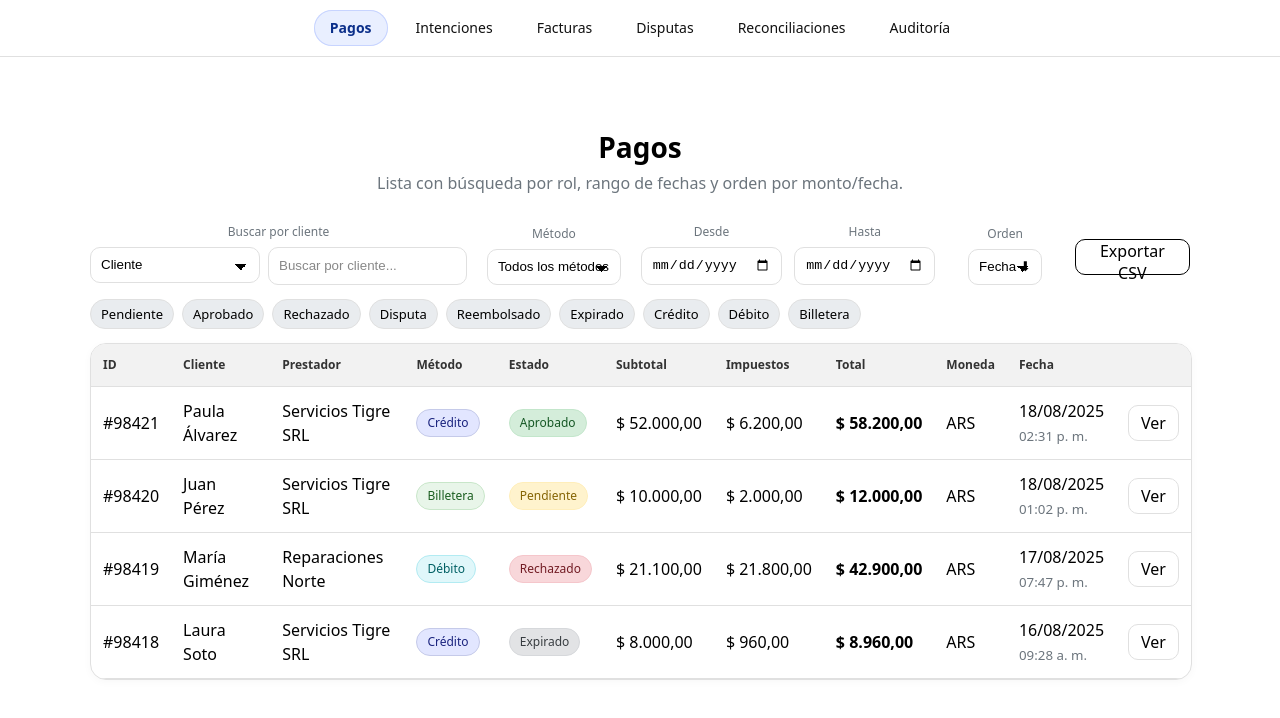
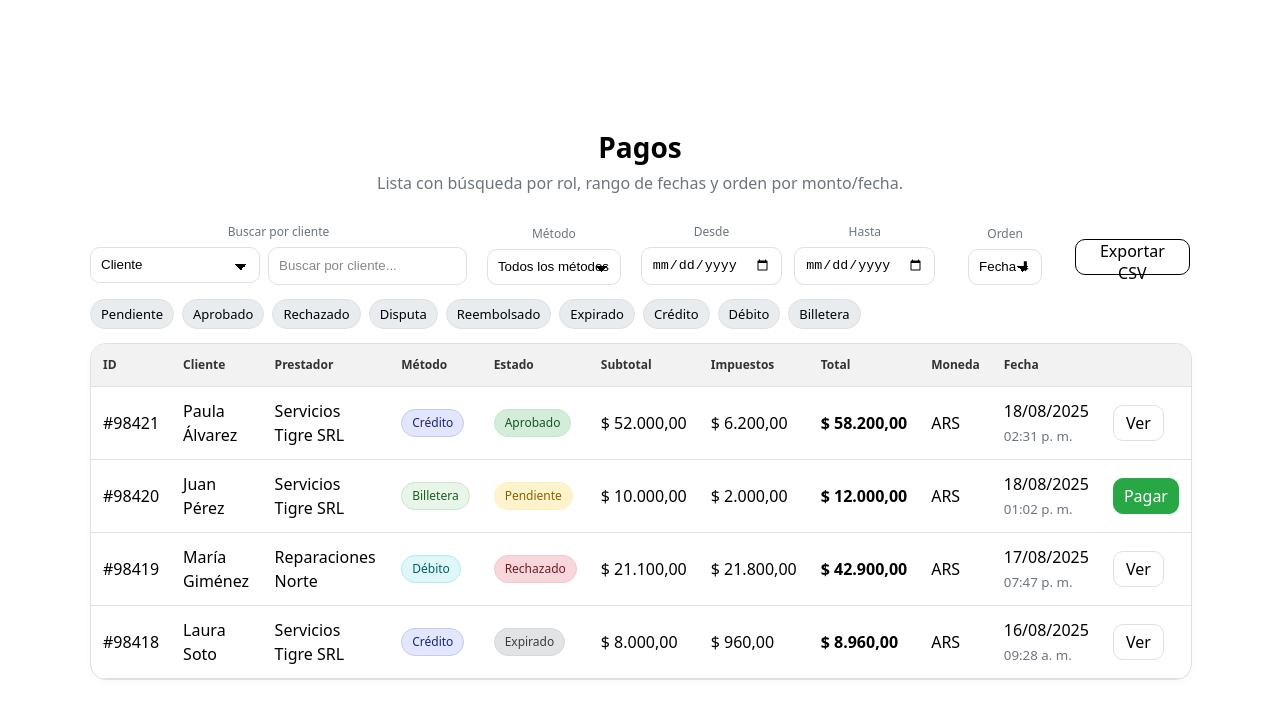
Before and after one commit to Desarrollo-Front/desarrollo_aplicaciones_front, a React (Vite) app: page /pagos in a window 1280 px wide. Shown: the top 718 px of the page. Built offline with nearby package versions, Linux system fonts and the light colour scheme.

Commit message:
Agregar Boton de Pagar y borrar navbar

```diff
--- a/src/App.jsx
+++ b/src/App.jsx
@@ -12,7 +12,6 @@ import "./App.css";
 export default function App() {
   return (
     <BrowserRouter>
-      <NavBar />
       <main className="app-main">
         <Routes>
           <Route path="/" element={<Navigate to="/pagos" replace />} />
--- a/src/components/NavBar.jsx
+++ b/src/components/NavBar.jsx
@@ -4,11 +4,6 @@ import "./NavBar.css";
 export default function NavBar() {
   const items = [
     { to: "/pagos", label: "Pagos" },
-    { to: "/intenciones", label: "Intenciones" },
-    { to: "/facturas", label: "Facturas" },
-    { to: "/disputas", label: "Disputas"},
-    { to: "/reconciliaciones", label: "Reconciliaciones"},
-    { to: "/auditoria", label: "Auditoría" },
   ];
 
   return (
--- a/src/views/Pagos-Lista.css
+++ b/src/views/Pagos-Lista.css
@@ -206,6 +206,30 @@
   padding: 28px 12px;
 }
 
+/* Botón pagar: verde */
+.pl-btn--pagar {
+  border: 1px solid #28a745;
+  background: #28a745;
+  color: #fff;
+}
+.pl-btn--pagar:hover {
+  background: #218838;
+  border-color: #1e7e34;
+}
+
+/* Botón ver: azul */
+.pl-btn--ver {
+  border: 1px solid #007bff;
+  background: #007bff;
+  color: #fff;
+}
+.pl-btn--ver:hover {
+  background: #0069d9;
+  border-color: #005cbf;
+}
+
+
+
 /* Responsive */
 @media (max-width: 960px) {
   .pl-filters {
--- a/src/views/Pagos-Lista.jsx
+++ b/src/views/Pagos-Lista.jsx
@@ -312,22 +312,34 @@ export default function PagosLista({ data = MOCK_PAGOS, onVer }) {
           </div>
         </td>
         <td>
+          {p.estado === "Pendiente" ? (
+            <button
+              className="pl-btn pl-btn--pagar"
+              onClick={() => navigate(`/pago/${p.id}`)}
+            >
+              Pagar
+            </button>
+          ) : (
             <button
               className="pl-btn pl-btn--ghost"
               onClick={() => navigate(`/detalle/${p.id}`)}
             >
               Ver
             </button>
+          )}
         </td>
       </tr>
     );
   })}
   {pagos.length === 0 && (
     <tr>
-                <td className="pl-empty" colSpan={11}>No hay resultados con los filtros aplicados.</td>
+      <td className="pl-empty" colSpan={11}>
+        No hay resultados con los filtros aplicados.
+      </td>
     </tr>
   )}
 </tbody>
+
         </table>
       </section>
     </div>
```
Lines whose indentation alone changed are shown as unchanged.
